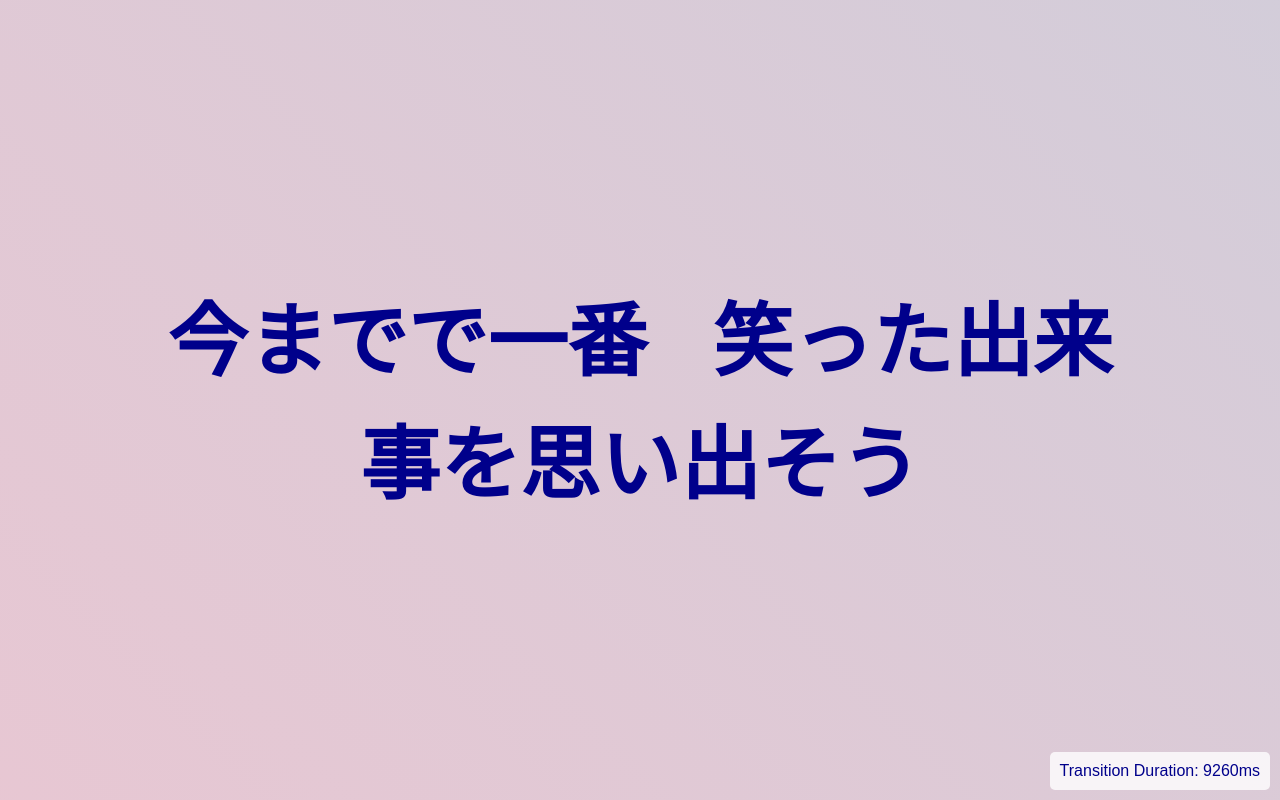
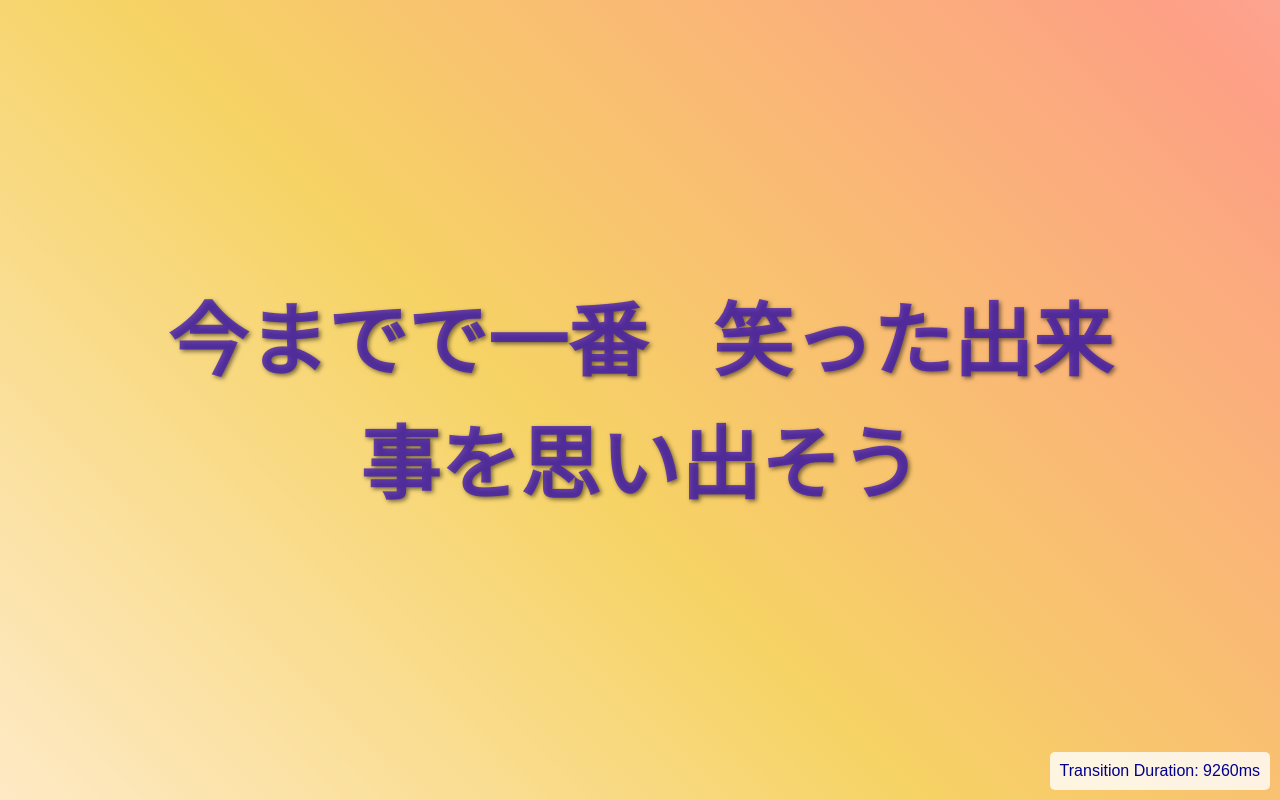
Before and after one commit to buzomo/coping, a plain HTML site: page index.html in a window 1280 px wide. Drawn offline with Linux system fonts and the light colour scheme.

Commit message:
色味の修正

```diff
--- a/index.html
+++ b/index.html
@@ -13,15 +13,21 @@
             padding: 0;
             overflow: hidden;
         }
+
+        @keyframes gradientAnimation {
+            0% { background-position: 0% 50%; }
+            50% { background-position: 100% 50%; }
+            100% { background-position: 0% 50%; }
+        }
         body {
             display: flex;
             justify-content: center;
             align-items: center;
             height: 100vh;
             font-family: Arial, sans-serif;
-            background: linear-gradient(45deg, pink, lightblue);
+            background: linear-gradient(45deg, #ff9a9e, #fbc2eb, #a18cd1, #fad0c4, #ffecd2, #f6d365, #fda085, #fbc2eb, #ff9a9e);
             background-size: 400% 400%;
-            animation: gradientAnimation 1s ease infinite;
+            animation: gradientAnimation 20s ease infinite;
         }
         .advice {
             white-space: pre-wrap;
@@ -31,7 +37,8 @@
             text-align: center;
             padding: 40px;
             border-radius: 10px;
-            color: darkblue;
+            color: rgba(69, 29, 177, 0.8);
+            text-shadow: 2px 2px 4px rgba(0, 0, 0, 0.5);
             font-family: "M PLUS Rounded 1c", sans-serif;
         }
     </style>
@@ -161,13 +168,46 @@
             }
             currentInterval = setInterval(updateAdvice, duration);
 
+            adviceElement.style.transform = 'scale(0.5) rotate(10deg)';
+            adviceElement.style.transition = 'transform 1.5s ease-in-out, opacity 1.5s ease-in-out';
             setTimeout(() => {
             adviceElement.innerText = newAdvice;
-            adviceElement.style.transition = 'opacity 1s';
             adviceElement.style.opacity = 1;
+            adviceElement.style.transform = 'scale(1) rotate(0deg)';
             displayTransitionDuration(duration);
-            }, 1000);
+
+            // 文字がゆらゆらするアニメーションを追加
+            adviceElement.style.animation = 'wobble 2s infinite';
+            }, 1500);
         }
+
+        // 文字がゆがむエフェクトのスタイルを追加
+        const style = document.createElement('style');
+        style.innerHTML = `
+            @keyframes ripple {
+            0% {
+                transform: scale(1);
+                filter: blur(0);
+            }
+            50% {
+                transform: scale(1.05);
+                filter: blur(2px);
+            }
+            100% {
+                transform: scale(1);
+                filter: blur(0);
+            }
+            }
+            .ripple-effect {
+            display: inline-block;
+            animation: ripple 2s infinite;
+            }
+        `;
+        document.head.appendChild(style);
+
+        // アドバイス要素に波紋エフェクトを追加
+        const adviceElement = document.getElementById('advice');
+        adviceElement.classList.add('ripple-effect');
 
         // 初回表示
         updateAdvice();
```
